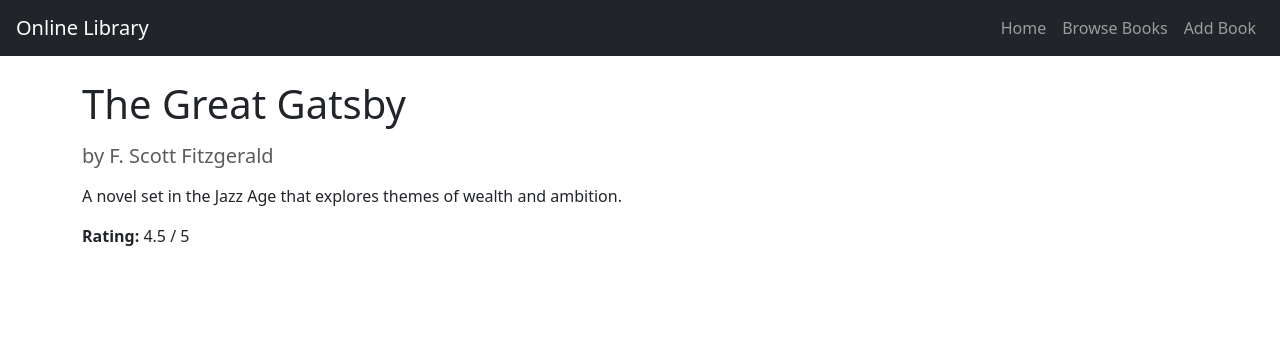
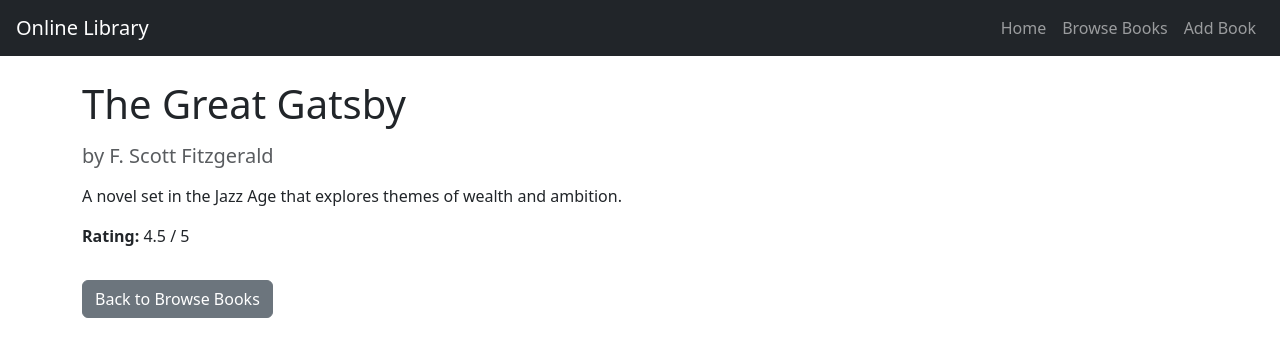
Before and after one commit to TriptiThakur2003/onlineLibrary, a React (Vite) app: page /book/1 in a window 1280 px wide. Shown: the top 356 px of the page. Built offline with nearby package versions, Linux system fonts and the light colour scheme.

Commit message:
Added back navigation from Book Details to Browse Books

```diff
--- a/src/pages/BookDetails.jsx
+++ b/src/pages/BookDetails.jsx
@@ -1,5 +1,5 @@
 // src/pages/BookDetails.jsx
-import { useParams } from 'react-router-dom'
+import { useParams, Link } from 'react-router-dom'
 import Navbar from '../components/Navbar'
 import booksData from '../data/booksData'
 
@@ -13,6 +13,11 @@ function BookDetails() {
       <>
         <Navbar />
         <h2 className="text-center mt-4">Book not found</h2>
+        <div className="text-center mt-3">
+          <Link to="/books" className="btn btn-secondary">
+            Back to Browse Books
+          </Link>
+        </div>
       </>
     )
   }
@@ -30,6 +35,10 @@ function BookDetails() {
         <p>
           <strong>Rating:</strong> {book.rating} / 5
         </p>
+
+        <Link to="/books" className="btn btn-secondary mt-3">
+          Back to Browse Books
+        </Link>
       </div>
     </>
   )
```
